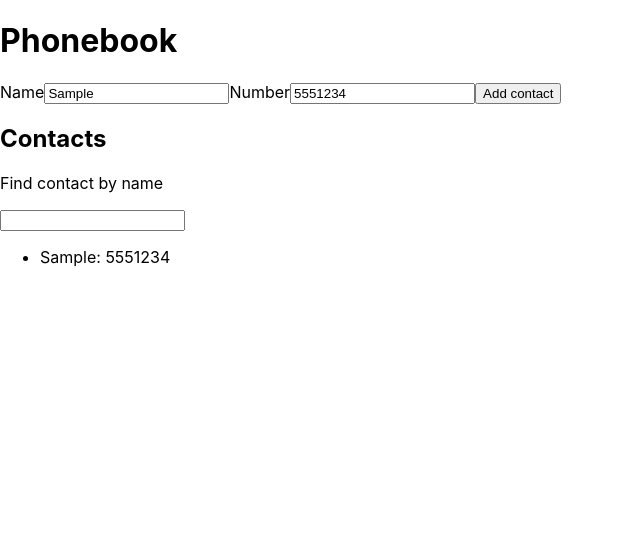
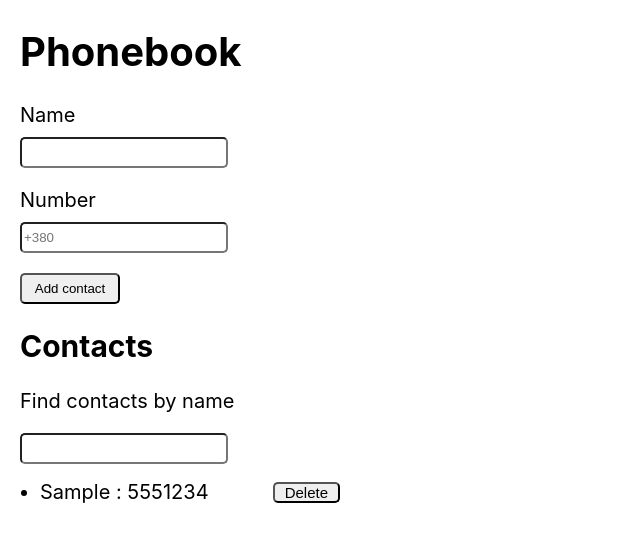
Before and after one commit to Olena-Nechyporenko/react-forms, a React (Create React App) app: page / in a window 1280 px wide. Both pictures are taken after typing "Sample", "5551234" into the empty fields and a click on the button "Add contact". Shown: the top 542 px of the page, without its empty margins (0-640 px from the left). Built offline with nearby package versions, Linux system fonts and the light colour scheme.

Commit message:
Finished all steps

```diff
--- a/package.json
+++ b/package.json
@@ -9,6 +9,7 @@
     "@testing-library/user-event": "^13.5.0",
     "formik": "^2.4.5",
     "nanoid": "^5.0.1",
+    "notiflix": "^3.2.6",
     "react": "^18.1.0",
     "react-dom": "^18.1.0",
     "react-scripts": "5.0.1",
--- a/src/components/App.jsx
+++ b/src/components/App.jsx
@@ -1,16 +1,22 @@
 import { Component } from 'react';
+import { nanoid } from 'nanoid';
+import Notiflix from 'notiflix';
+import { Notify } from 'notiflix/build/notiflix-notify-aio';
 import { ContactForm } from './ContactForm/ContactForm';
 import { ContactList } from './ContactList/ContactList';
 import { Filter } from './Filter/Filter';
-import { nanoid } from 'nanoid';
+
 export class App extends Component {
   state = {
     contacts: [],
     filter: '',
   };
+
+  //   Filter contacts
+
   filterContacts = evt => {
     this.setState({
-      filter: evt.currentTarget.value,
+      filter: evt.currentTarget.value.trim(),
     });
   };
   getFilteredContacts = () => {
@@ -20,7 +26,21 @@ export class App extends Component {
       contact.name.toLowerCase().includes(normalizedFilter)
     );
   };
+
+  //   Submit form
+
   handleSubmit = data => {
+    const isInContacts = this.state.contacts.find(
+      ({ name }) => name.toLowerCase() === data.name.toLowerCase()
+    );
+
+    if (isInContacts) {
+      Notiflix.Notify.failure(`${data.name} is already in contacts!`, {
+        position: 'left-top',
+        distance: '10px',
+      });
+      return;
+    }
     this.setState(prevState => {
       return {
         contacts: prevState.contacts.concat({
@@ -32,16 +52,28 @@ export class App extends Component {
     });
   };
 
+  //   Delete contacts
+
+  deleteContact = idOfContact => {
+    this.setState(prevState => {
+      return {
+        contacts: prevState.contacts.filter(({ id }) => id !== idOfContact),
+      };
+    });
+  };
   render() {
     return (
-      <div>
-        <h1>Phonebook</h1>
+      <div className="container">
+        <h1 className="formTitle">Phonebook</h1>
         <ContactForm onSubmit={this.handleSubmit} />
 
-        <h2>Contacts</h2>
+        <h2 className="contactsTitle">Contacts</h2>
         <Filter value={this.state.filter} onChange={this.filterContacts} />
         {this.state.contacts.length !== 0 && (
-          <ContactList contacts={this.getFilteredContacts()} />
+          <ContactList
+            onClick={this.deleteContact}
+            contacts={this.getFilteredContacts()}
+          />
         )}
       </div>
     );
--- a/src/components/ContactForm/ContactForm.jsx
+++ b/src/components/ContactForm/ContactForm.jsx
@@ -1,14 +1,14 @@
 import { Component } from 'react';
 import { Formik, Form, Field, ErrorMessage } from 'formik';
 import * as Yup from 'yup';
+import css from './ContactForm.module.css';
 
 const initialValues = { name: '', number: '' };
 const schema = Yup.object().shape({
   name: Yup.string()
-    .min(2, 'Too Short!')
-    .max(70, 'Too Long!')
-    .required('Required'),
-  number: Yup.number().required(),
+    .min(2, 'Must be at least 2 characters long')
+    .max(70, 'Must be no more than 70 characters long'),
+  number: Yup.number(),
 });
 
 export class ContactForm extends Component {
@@ -18,16 +18,15 @@ export class ContactForm extends Component {
   };
 
   handleInputChange = evt => {
-    const { value, name } = evt.currentTarget;
-    this.setState({ [name]: value });
+    const { value, name } = evt.target;
+    this.setState({ [name]: value.trim() });
   };
 
-  handleSubmit = () => {
-    return this.props.onSubmit(this.state);
+  handleSubmit = (values, { resetForm }) => {
+    this.props.onSubmit(values);
+    resetForm();
   };
-  //   reset = () => {
-  //     this.setState({ name: '', number: '' });
-  //   };
+
   render() {
     return (
       <Formik
@@ -35,33 +34,37 @@ export class ContactForm extends Component {
         validationSchema={schema}
         onSubmit={this.handleSubmit}
       >
-        <Form autoComplete="off">
-          <label htmlFor="name">
+        <Form className={css.form} autoComplete="off">
+          <label className={css.formLabel} htmlFor="name">
             Name
             <Field
+              className={css.formInput}
               onInput={this.handleInputChange}
               type="text"
               name="name"
               required
             />
-            <span>
+            <span className={css.error}>
               <ErrorMessage name="name" />
             </span>
           </label>
-          <label htmlFor="number">
+          <label className={css.formLabel} htmlFor="number">
             Number
             <Field
+              className={css.formInput}
               onInput={this.handleInputChange}
               type="tel"
               name="number"
               placeholder="+380"
               required
             />
-            <span>
+            <span className={css.error}>
               <ErrorMessage name="number" />
             </span>
           </label>
-          <button type="submit">Add contact</button>
+          <button className={css.formBtn} type="submit">
+            Add contact
+          </button>
         </Form>
       </Formik>
     );
--- /dev/null
+++ b/src/components/ContactForm/ContactForm.module.css
@@ -0,0 +1,27 @@
+.form {
+  display: flex;
+  flex-direction: column;
+  gap: 10px;
+}
+.formLabel {
+  font-size: 20px;
+  display: flex;
+  flex-direction: column;
+  gap: 10px;
+}
+.formInput {
+  max-width: 200px;
+  height: 25px;
+  border-radius: 5px;
+}
+.formBtn {
+  max-width: 100px;
+  border-radius: 5px;
+  padding: 6px 10px;
+  cursor: pointer;
+}
+.error {
+  font-size: 15px;
+  width: 300px;
+  color: red;
+}
--- a/src/components/ContactList/ContactList.jsx
+++ b/src/components/ContactList/ContactList.jsx
@@ -1,9 +1,18 @@
-export function ContactList({ contacts }) {
+import css from './ContactList.module.css';
+export function ContactList({ contacts, onClick }) {
   return (
-    <ul>
+    <ul className={css.contactList}>
       {contacts.map(({ id, name, number }) => (
-        <li key={id}>
-          {name}: {number}
+        <li className={css.contactItem} key={id}>
+          {name} : {number}
+          <button
+            className={css.deleteBtn}
+            onClick={() => onClick(id)}
+            name="delete"
+            type="button"
+          >
+            Delete
+          </button>
         </li>
       ))}
     </ul>
--- /dev/null
+++ b/src/components/ContactList/ContactList.module.css
@@ -0,0 +1,19 @@
+.contactList {
+  display: flex;
+  flex-direction: column;
+  gap: 15px;
+}
+.contactItem {
+  position: relative;
+  font-size: 20px;
+  width: 300px;
+}
+.deleteBtn {
+  position: absolute;
+  top: 2px;
+  right: 0;
+  font-size: 15px;
+  padding: 0 10px;
+  border-radius: 5px;
+  cursor: pointer;
+}
--- a/src/components/Filter/Filter.jsx
+++ b/src/components/Filter/Filter.jsx
@@ -1,8 +1,15 @@
+import css from './Filter.module.css';
 export function Filter({ onChange, value }) {
   return (
     <div>
-      <p>Find contact by name</p>
-      <input type="text" onChange={onChange} value={value} name="filter" />
+      <p className={css.filter}>Find contacts by name</p>
+      <input
+        className={css.filterInput}
+        type="text"
+        onChange={onChange}
+        value={value}
+        name="filter"
+      />
     </div>
   );
 }
--- /dev/null
+++ b/src/components/Filter/Filter.module.css
@@ -0,0 +1,8 @@
+.filter {
+  font-size: 20px;
+}
+.filterInput {
+  width: 200px;
+  height: 25px;
+  border-radius: 5px;
+}
--- a/src/index.css
+++ b/src/index.css
@@ -13,3 +13,16 @@ code {
   font-family: source-code-pro, Menlo, Monaco, Consolas, 'Courier New',
     monospace;
 }
+
+.container {
+  padding-left: 20px;
+}
+.formTitle {
+  font-size: 40px;
+}
+.contactsTitle {
+  font-size: 30px;
+}
+ul {
+  padding-left: 20px;
+}
```
Also changed, not shown: src/components/App2.jsx (deleted, +0 -81 lines), 1 other file (tests, documents, lock files or other folders).
